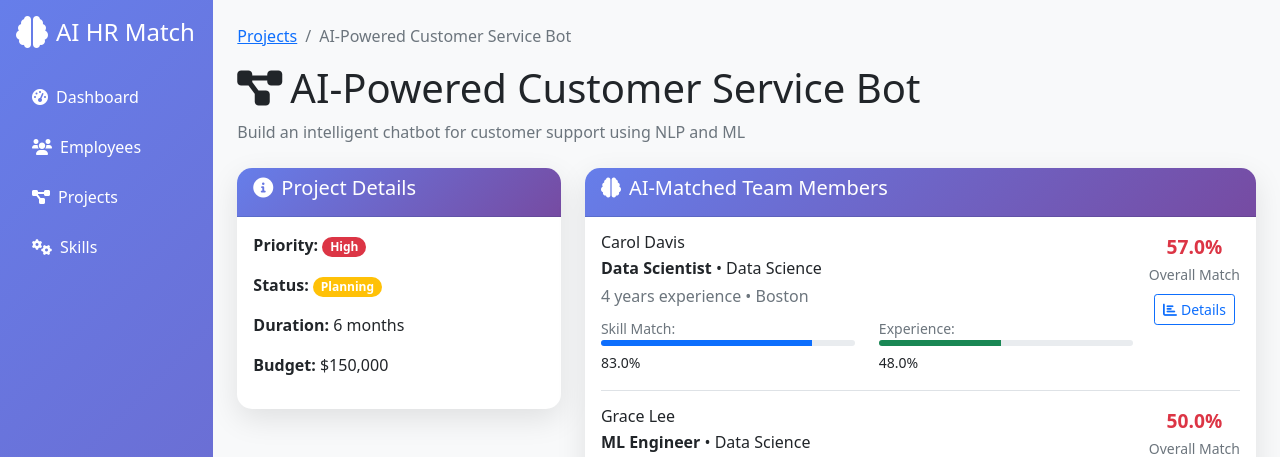
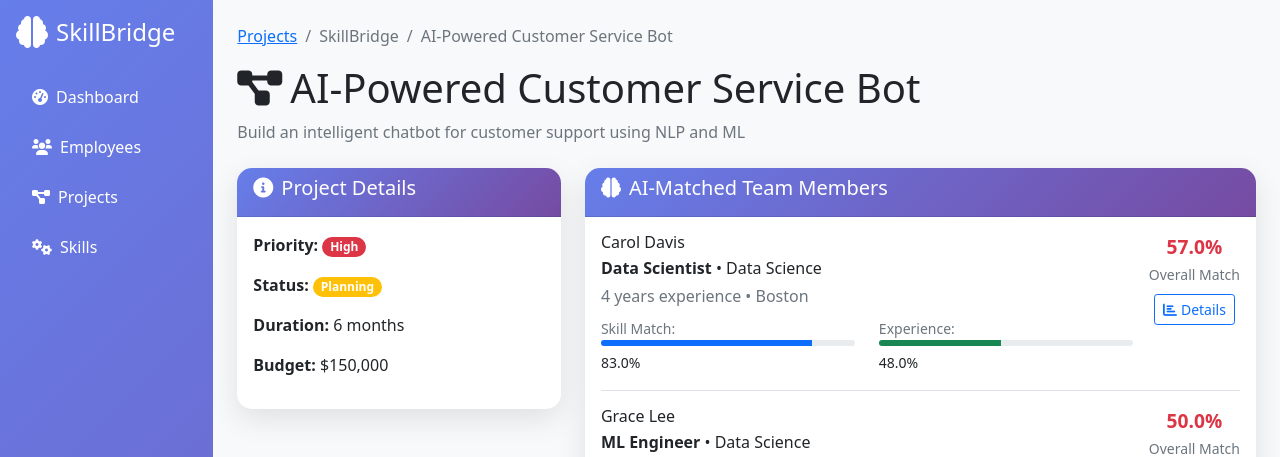
Before and after one commit to yashsaha555/hr-talent-matcher, a Flask app: page /match-project/1 in a window 1280 px wide. Shown: the top 457 px of the page. Run offline with Flask 3, Linux system fonts and the light colour scheme.

Commit message:
Update the name of the project

```diff
--- a/templates/base.html
+++ b/templates/base.html
@@ -3,7 +3,9 @@
   <head>
     <meta charset="UTF-8" />
     <meta name="viewport" content="width=device-width, initial-scale=1.0" />
-    <title>{% block title %}HR Talent Matching System{% endblock %}</title>
+    <title>
+      {% block title %}SkillBridge - Talent Matching System{% endblock %}
+    </title>
     <link
       href="https://cdn.jsdelivr.net/npm/bootstrap@5.1.3/dist/css/bootstrap.min.css"
       rel="stylesheet"
@@ -219,10 +221,10 @@
   <body>
     <!-- Mobile Header -->
     <div class="mobile-header">
-      <div class="d-flex align-items-center">
+      <a href="{{ url_for('index') }}" class="d-flex align-items-center text-decoration-none text-white">
         <i class="fas fa-brain fa-2x me-2"></i>
-        <h4 class="mb-0">AI HR Match</h4>
-      </div>
+        <h4 class="mb-0">SkillBridge</h4>
+      </a>
       <button class="hamburger-btn" onclick="toggleMobileMenu()">
         <i class="fas fa-bars"></i>
       </button>
@@ -241,10 +243,10 @@
         <i class="fas fa-times"></i>
       </button>
       <div class="p-3">
-        <div class="d-flex align-items-center mb-4 mt-4">
+        <a href="{{ url_for('index') }}" class="d-flex align-items-center mb-4 mt-4 text-decoration-none text-white" onclick="closeMobileMenu()">
           <i class="fas fa-brain fa-2x me-2"></i>
-          <h4 class="mb-0">AI HR Match</h4>
-        </div>
+          <h4 class="mb-0">SkillBridge</h4>
+        </a>
         <nav class="nav flex-column">
           <a
             class="nav-link"
@@ -282,10 +284,10 @@
       <div class="row">
         <!-- Desktop Sidebar -->
         <div class="col-md-3 col-lg-2 sidebar p-3 desktop-sidebar">
-          <div class="d-flex align-items-center mb-4">
+          <a href="{{ url_for('index') }}" class="d-flex align-items-center mb-4 text-decoration-none text-white">
             <i class="fas fa-brain fa-2x me-2"></i>
-            <h4 class="mb-0">AI HR Match</h4>
-          </div>
+            <h4 class="mb-0">SkillBridge</h4>
+          </a>
           <nav class="nav flex-column">
             <a class="nav-link" href="{{ url_for('index') }}">
               <i class="fas fa-tachometer-alt me-2"></i>Dashboard
--- a/templates/dashboard.html
+++ b/templates/dashboard.html
@@ -1,11 +1,11 @@
 {% extends "base.html" %}
 
-{% block title %}Dashboard - HR Talent Matching System{% endblock %}
+{% block title %}Dashboard - SkillBridge{% endblock %}
 
 {% block content %}
 <div class="d-flex justify-content-between align-items-center mb-4">
     <h1><i class="fas fa-tachometer-alt me-2"></i>Dashboard</h1>
-    <small class="text-muted">AI-Powered HR Talent Matching & Development System</small>
+    <small class="text-muted">SkillBridge - Connecting Talent with Opportunities</small>
 </div>
 
 <div class="row mb-4">
@@ -79,7 +79,7 @@
     <div class="col-md-6">
         <div class="card">
             <div class="card-header">
-                <h5><i class="fas fa-brain me-2"></i>AI Matching Algorithm</h5>
+                <h5><i class="fas fa-bridge me-2"></i>SkillBridge Algorithm</h5>
             </div>
             <div class="card-body">
                 <p class="mb-3">Our AI system uses multiple factors to match talent:</p>
--- a/templates/employee_recommendations.html
+++ b/templates/employee_recommendations.html
@@ -1,12 +1,13 @@
 {% extends "base.html" %}
 
-{% block title %}Employee Recommendations - {{ employee.name }}{% endblock %}
+{% block title %}Employee Recommendations - SkillBridge{% endblock %}
 
 {% block content %}
 <div class="mb-4">
     <nav aria-label="breadcrumb">
         <ol class="breadcrumb">
             <li class="breadcrumb-item"><a href="{{ url_for('employees') }}">Employees</a></li>
+            <li class="breadcrumb-item active">SkillBridge</li>
             <li class="breadcrumb-item active">{{ employee.name }}</li>
         </ol>
     </nav>
--- a/templates/employees.html
+++ b/templates/employees.html
@@ -1,6 +1,6 @@
 {% extends "base.html" %}
 
-{% block title %}Employees - HR Talent Matching System{% endblock %}
+{% block title %}Employees - SkillBridge{% endblock %}
 
 {% block content %}
 <div class="d-flex justify-content-between align-items-center mb-4">
--- a/templates/project_matches.html
+++ b/templates/project_matches.html
@@ -1,12 +1,13 @@
 {% extends "base.html" %}
 
-{% block title %}Project Matches - {{ project.project_name }}{% endblock %}
+{% block title %}Project Matches - SkillBridge{% endblock %}
 
 {% block content %}
 <div class="mb-4">
     <nav aria-label="breadcrumb">
         <ol class="breadcrumb">
             <li class="breadcrumb-item"><a href="{{ url_for('projects') }}">Projects</a></li>
+            <li class="breadcrumb-item active">SkillBridge</li>
             <li class="breadcrumb-item active">{{ project.project_name }}</li>
         </ol>
     </nav>
--- a/templates/projects.html
+++ b/templates/projects.html
@@ -1,6 +1,6 @@
 {% extends "base.html" %}
 
-{% block title %}Projects - HR Talent Matching System{% endblock %}
+{% block title %}Projects - SkillBridge{% endblock %}
 
 {% block content %}
 <div class="d-flex justify-content-between align-items-center mb-4">
--- a/templates/skills.html
+++ b/templates/skills.html
@@ -1,6 +1,6 @@
 {% extends "base.html" %}
 
-{% block title %}Skills - HR Talent Matching System{% endblock %}
+{% block title %}Skills - SkillBridge{% endblock %}
 
 {% block content %}
 <div class="d-flex justify-content-between align-items-center mb-4">
```
